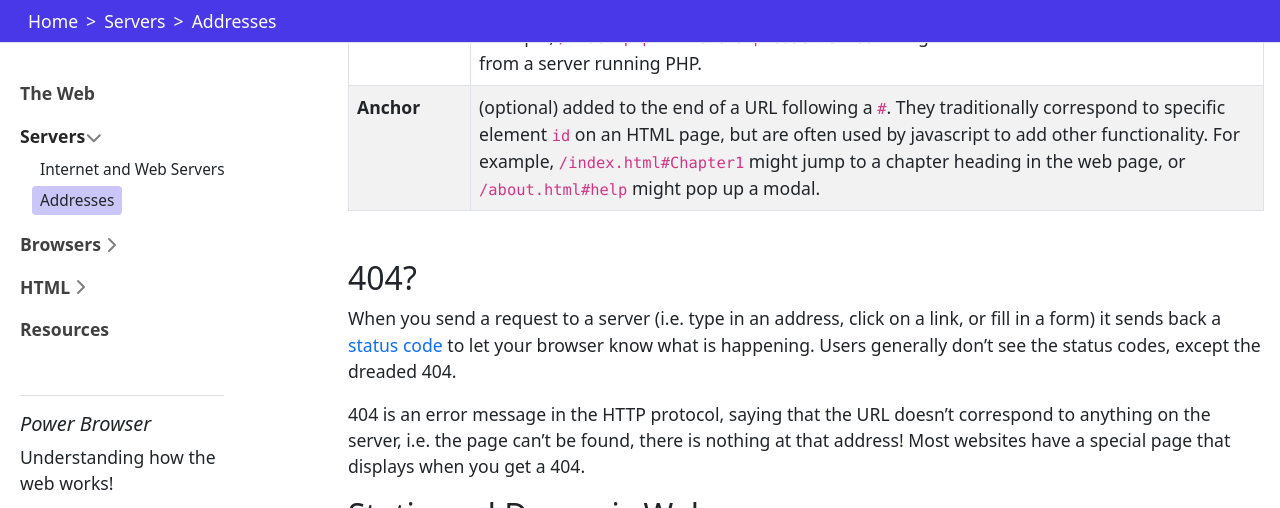
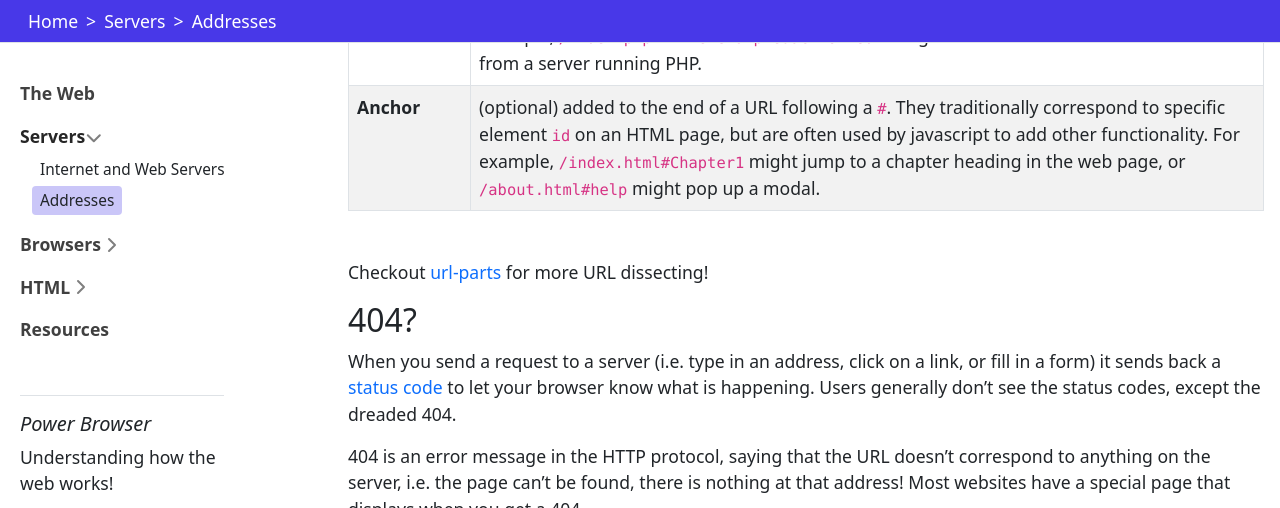
Before and after one commit to evanwill/power-browser, a Jekyll site: the page built from content/web/urls.md, in a window 1280 px wide and 900 px high, scrolled down 1242 px, cut to the strip 0-508 px from the top of the window. Built offline with Jekyll 4.4.1, drawn with Linux system fonts in a browser that asks for light colours.

Commit message:
add url-parts link

```diff
--- a/content/web/urls.md
+++ b/content/web/urls.md
@@ -54,6 +54,8 @@ protocol `://` domain `.` top-level domain `/` path and filename `?` query with
     </tbody>
 </table>
 
+Checkout [url-parts](https://url-parts.glitch.me/) for more URL dissecting!
+
 ## 404?
 
 When you send a request to a server (i.e. type in an address, click on a link, or fill in a form) it sends back a [status code](https://developer.mozilla.org/en-US/docs/Web/HTTP/Status) to let your browser know what is happening.
```
